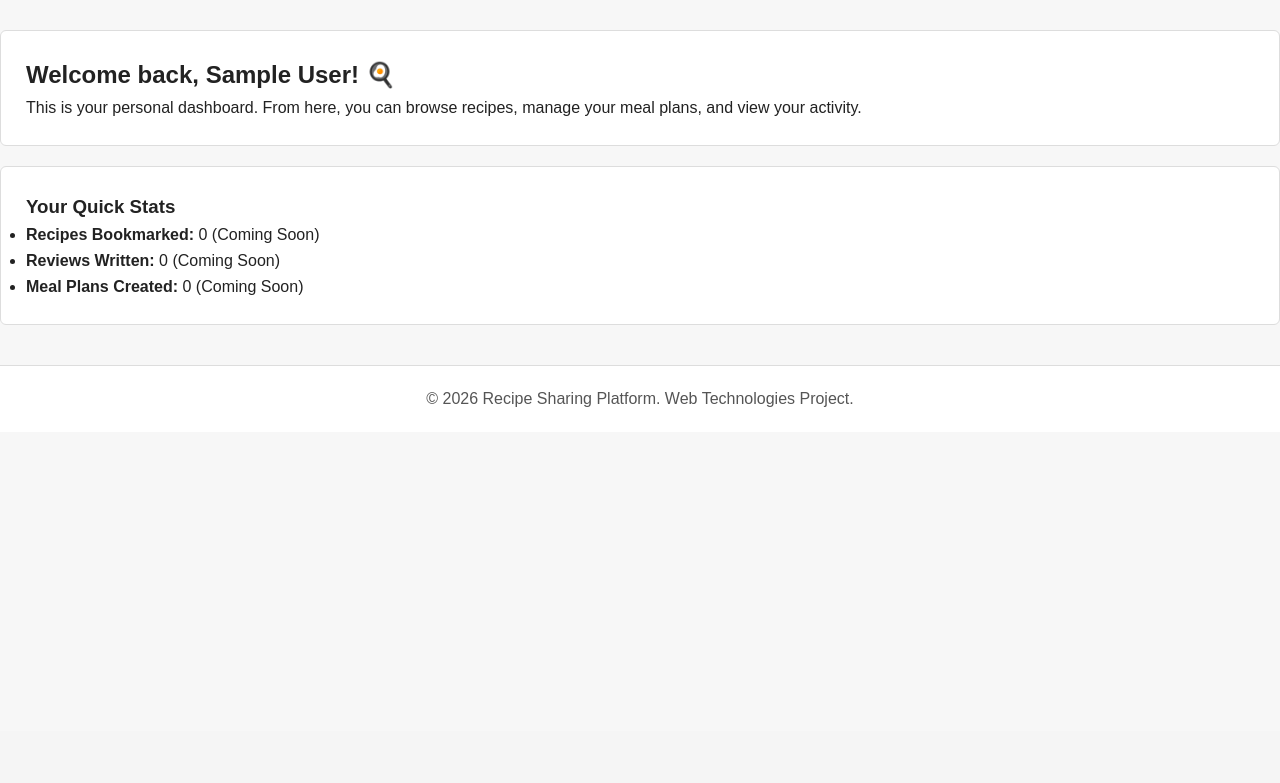
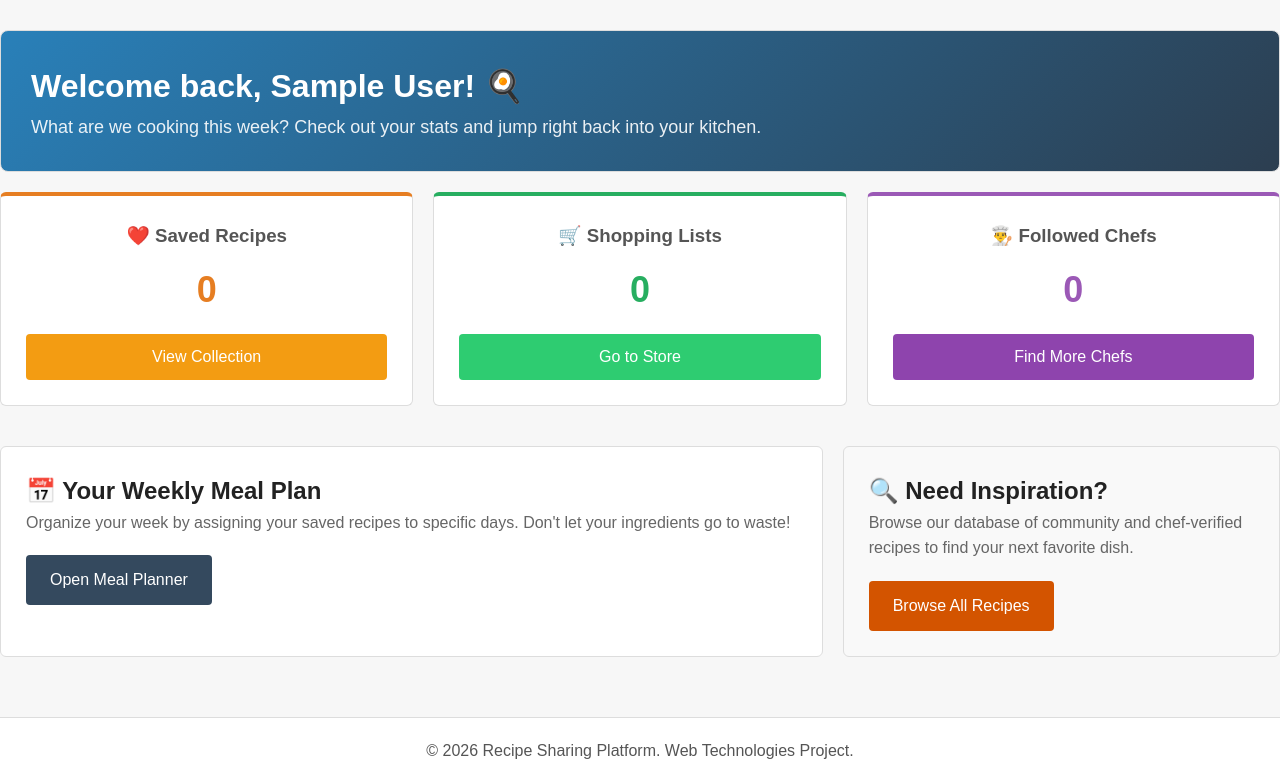
Before and after one commit to IslamMuhammadTanzimul/WebTechProject, a PHP site: page /user/dashboard.php in a window 1280 px wide. Shown: the part 69-852 px from the top of the page. Before the commit the page ends 476 px from the top, so only its background shows below. Run offline with PHP 8.4, Linux system fonts and the light colour scheme; the visitor is signed in with stand-in values (Sample User, id 1); data that the repository does not hold is empty.

Commit message:
update dashboard layout and functionality for user stats and meal planning

```diff
--- a/user/dashboard.php
+++ b/user/dashboard.php
@@ -1,27 +1,81 @@
 <?php
 // user/dashboard.php
-$page_title = "User Dashboard - Recipe Sharing Platform";
+$page_title = "Home Cook Dashboard - Recipe Sharing Platform";
 $base_url = "../";
 include "../includes/header.php";
 
+require_once "../config/db_connect.php";
+require_once "../includes/auth.php";
+require_once "../models/BookmarkModel.php";
+require_once "../models/ShoppingListModel.php";
+require_once "../models/FollowModel.php";
+
+// Protect the route
 require_role("user", $base_url);
+
+$user_id = $_SESSION['user_id'];
+$user_name = $_SESSION['name'];
+
+// Fetch all the dynamic data you built over the last 15 commits!
+$saved_recipes = getBookmarkedRecipes($conn, $user_id);
+$total_saved = count($saved_recipes);
+
+$shopping_lists = getUserShoppingLists($conn, $user_id);
+$total_lists = count($shopping_lists);
+
+$followed_chefs = getFollowedChefs($conn, $user_id);
+$total_chefs = count($followed_chefs);
 ?>
 
-<div class="card">
-    <h2>Welcome back,
-        <?php echo htmlspecialchars($_SESSION["name"]); ?>! 🍳
-    </h2>
-    <p>This is your personal dashboard. From here, you can browse recipes, manage your meal plans, and view your
-        activity.</p>
+<div class="card"
+    style="background: linear-gradient(135deg, #2980b9, #2c3e50); color: white; border-radius: 8px; padding: 30px;">
+    <h1 style="margin-top: 0;">Welcome back, <?php echo htmlspecialchars($user_name); ?>! 🍳</h1>
+    <p style="font-size: 18px; margin-bottom: 0; opacity: 0.9;">What are we cooking this week? Check out your stats and
+        jump right back into your kitchen.</p>
 </div>
 
-<div class="card">
-    <h3>Your Quick Stats</h3>
-    <ul>
-        <li><strong>Recipes Bookmarked:</strong> 0 (Coming Soon)</li>
-        <li><strong>Reviews Written:</strong> 0 (Coming Soon)</li>
-        <li><strong>Meal Plans Created:</strong> 0 (Coming Soon)</li>
-    </ul>
+<div style="display: grid; grid-template-columns: repeat(auto-fit, minmax(250px, 1fr)); gap: 20px; margin-top: 20px;">
+
+    <div class="card" style="text-align: center; border-top: 4px solid #e67e22;">
+        <h3 style="color: #555; margin-bottom: 10px;">❤️ Saved Recipes</h3>
+        <p style="font-size: 36px; font-weight: bold; color: #e67e22; margin: 0;"><?php echo $total_saved; ?></p>
+        <a href="saved.php" class="btn" style="display: block; margin-top: 15px; background-color: #f39c12;">View
+            Collection</a>
+    </div>
+
+    <div class="card" style="text-align: center; border-top: 4px solid #27ae60;">
+        <h3 style="color: #555; margin-bottom: 10px;">🛒 Shopping Lists</h3>
+        <p style="font-size: 36px; font-weight: bold; color: #27ae60; margin: 0;"><?php echo $total_lists; ?></p>
+        <a href="shopping_lists.php" class="btn" style="display: block; margin-top: 15px; background-color: #2ecc71;">Go
+            to Store</a>
+    </div>
+
+    <div class="card" style="text-align: center; border-top: 4px solid #9b59b6;">
+        <h3 style="color: #555; margin-bottom: 10px;">👨‍🍳 Followed Chefs</h3>
+        <p style="font-size: 36px; font-weight: bold; color: #9b59b6; margin: 0;"><?php echo $total_chefs; ?></p>
+        <a href="recipes.php" class="btn" style="display: block; margin-top: 15px; background-color: #8e44ad;">Find More
+            Chefs</a>
+    </div>
+
+</div>
+
+<div style="display: flex; flex-wrap: wrap; gap: 20px; margin-top: 20px;">
+
+    <div class="card" style="flex: 2; min-width: 300px;">
+        <h2>📅 Your Weekly Meal Plan</h2>
+        <p style="color: #666; margin-bottom: 20px;">Organize your week by assigning your saved recipes to specific
+            days. Don't let your ingredients go to waste!</p>
+        <a href="meal_plan.php" class="btn" style="font-size: 16px; padding: 12px 24px; background-color: #34495e;">Open
+            Meal Planner</a>
+    </div>
+
+    <div class="card" style="flex: 1; min-width: 300px; background-color: #f9f9f9;">
+        <h2>🔍 Need Inspiration?</h2>
+        <p style="color: #666; margin-bottom: 20px;">Browse our database of community and chef-verified recipes to find
+            your next favorite dish.</p>
+        <a href="recipes.php" class="btn" style="font-size: 16px; padding: 12px 24px;">Browse All Recipes</a>
+    </div>
+
 </div>
 
 <?php include "../includes/footer.php"; ?>
```
